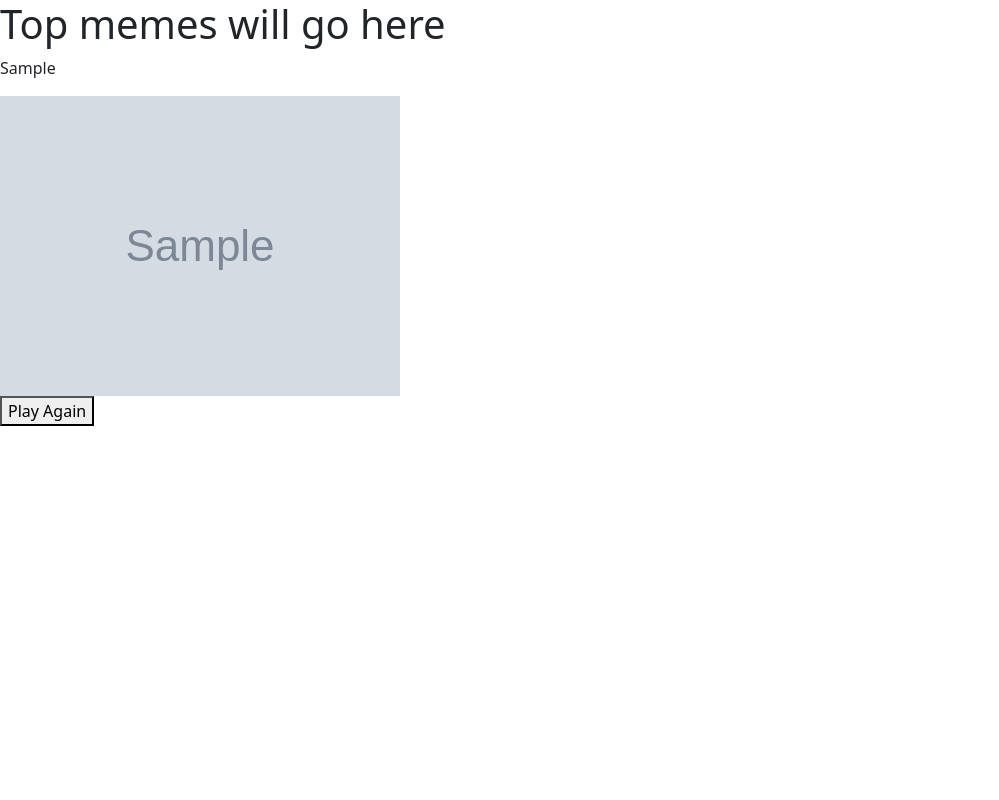
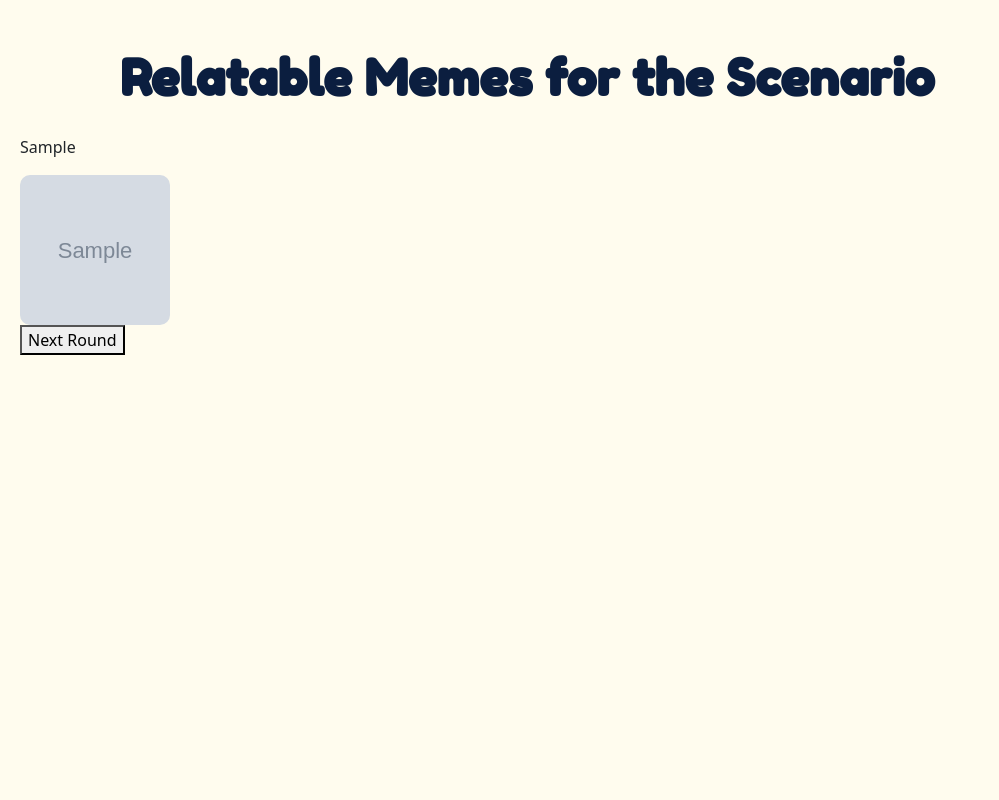
Before and after one commit to ravisha7feb/What-do-you-meme, a Node project: template views/room/top.ejs in a window 1280 px wide. Shown: the whole page, without its empty margins (0-999 px from the left). Run offline with Node 20 templates, Linux system fonts and the light colour scheme; the template is opened without the code that fills it: most values are stand-ins (such as "Sample title", 1, 10 or a date in 2020); grey boxes marked "Sample" are stand-in pictures; some libraries are stand-ins or nearby versions.

Commit message:
Changed style

```diff
--- a/public/stylesheets/settings.css
+++ b/public/stylesheets/settings.css
@@ -22,14 +22,13 @@
 }
 
 input[type=text] {
-    /*width: 50%;*/
+    width: fit-content;
     padding: 12px 10px;
     box-sizing: border-box;
     margin-left: 100px;
     word-wrap: break-word;
     flex-wrap: wrap;
     word-break: break-word;
-    height: 80 px;
 }
 
 input[type=submit] {
--- /dev/null
+++ b/public/stylesheets/top.css
@@ -0,0 +1,29 @@
+@import url("https://fonts.googleapis.com/css2?family=Fredoka+One&display=swap");
+
+.top-page {
+  margin: 0px;
+  display: flex;
+  flex-direction: column;
+  background-color: #fffcee;
+  background-size: cover;
+  width: 100vw;
+  height: 100vh;
+  padding: 20px;
+}
+
+.top-img {
+  height: 150px;
+  width: 150px;
+  border-radius: 10px;
+  padding-top: 0px;
+}
+
+.top-header {
+  font-family: "Fredoka One", cursive;
+  font-size: 50px;
+  font-weight: 900;
+  padding: 20px;
+  color: #0b1e3f;
+  text-align: left;
+  margin-left: 80px;
+}
--- a/views/partials/header.ejs
+++ b/views/partials/header.ejs
@@ -8,6 +8,9 @@
     <link rel="stylesheet" href="/stylesheets/landing.css">
     <link rel="stylesheet" href="/stylesheets/choices.css">
     <link rel="stylesheet" href="/stylesheets/gameScreen1.css">
+    <link rel="stylesheet" href="/stylesheets/settings.css">
+    <link rel="stylesheet" href="/stylesheets/top.css">
+
 
     <title>What do you meme?</title>
 </head>
--- a/views/room/play.ejs
+++ b/views/room/play.ejs
@@ -9,7 +9,7 @@
 <div id="memes" class="game-screen">
     <div class="header"> <!--flex-->
         <div class="game-logo">
-            What do you meme?
+            What do you MEME?
         </div>
         <div class="quit-button">
             <button>Quit Game</button>
--- a/views/room/top.ejs
+++ b/views/room/top.ejs
@@ -1,20 +1,22 @@
 <%- include('../partials/header') -%>
 
-<h1>Top memes will go here</h1>
+<div class=top-page>
+<div class=top-header>Relatable Memes for the Scenario</div>
 
 <p><%= topMemes[0].sc %></p>
 
 <% topMemes.forEach(m => { %>
-    <img id="memeImg" src="<%=m.img%>" alt="meme">
+    <img class="top-img" id="memeImg" src="<%=m.img%>" alt="meme">
 <% }); %>
 
 <!-- <a href="/room/<%=id%>/play"> Play Again</a> -->
 
 <form action="/room/<%=id%>/playAgain" method="GET">
-    <button id="playAgain">Play Again</button>
+    <button id="playAgain">Next Round</button>
 </form>
 
 <script src="/socket.io/socket.io.js"></script>
 <script src="/js/main.js"></script>
+</div>
 </body>
 </html>
```
